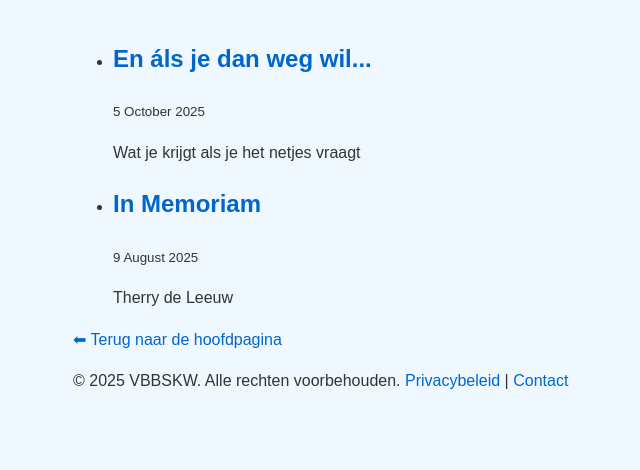
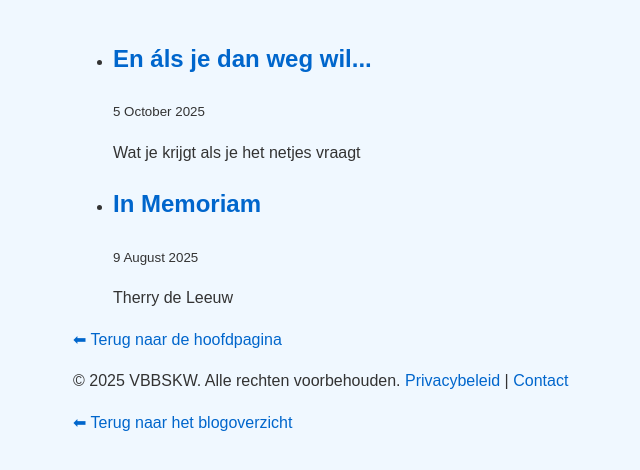
Before and after one commit to Klikblitser/VBBSKW, a Jekyll site: the page built from blog.html, in a window 1280 px wide. Shown: the top 470 px of the page, without its empty margins (167-807 px from the left). Built offline with Jekyll 4.4.1, drawn with Linux system fonts in a browser that asks for light colours.

Commit message:
link terug naar blogoverzicht

```diff
--- a/_layouts/default.html
+++ b/_layouts/default.html
@@ -12,4 +12,7 @@
     </main>
     {%- include footer.html -%}
   </body>
+
+  <p><a href="blog.html">⬅ Terug naar het blogoverzicht</a></p>
+
 </html>
```
